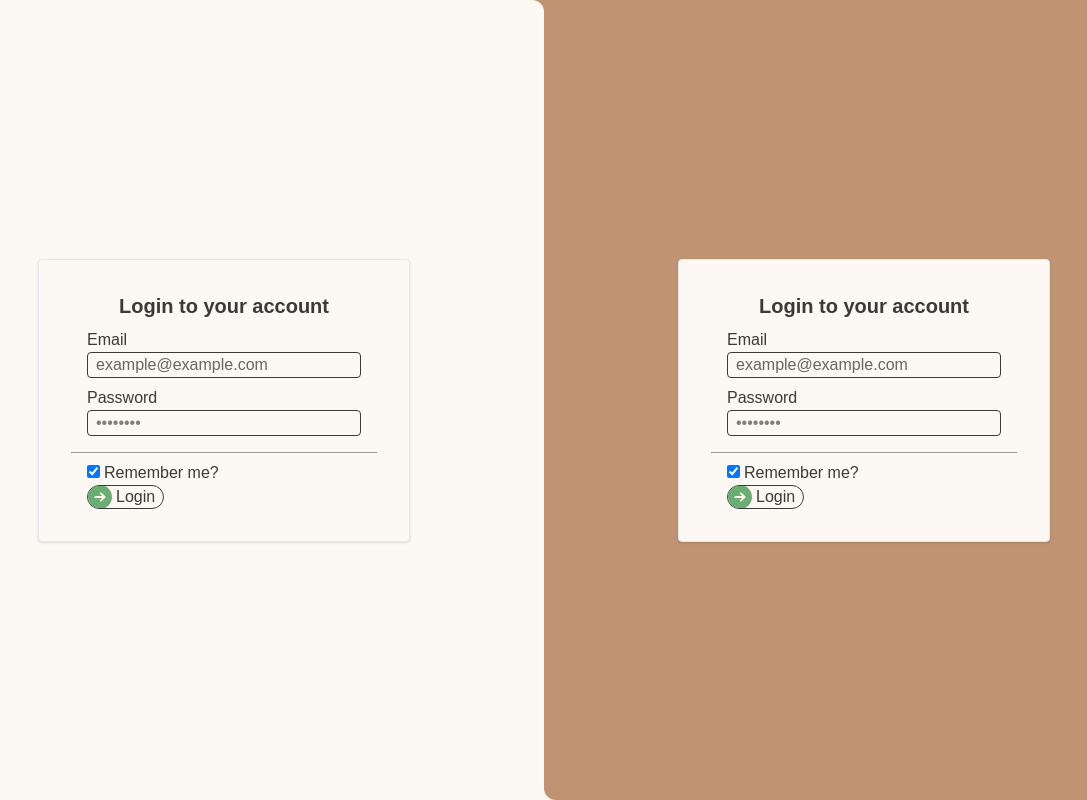
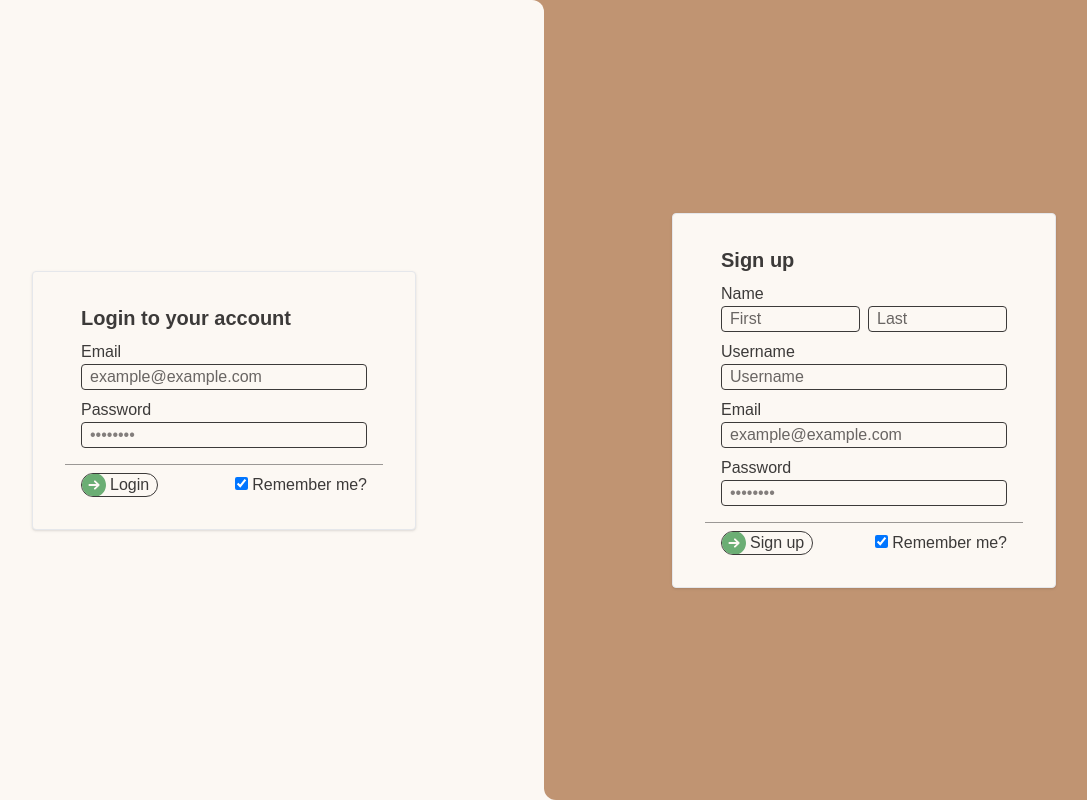
Before and after one commit to jcharme/winhacks25, a Next.js app in the folder next/: page /login in a window 1280 px wide. Shown: the whole page, without its empty margins (96-1183 px from the left). Built offline with nearby package versions, Linux system fonts and the light colour scheme; no server answers.

Commit message:
formatted sign up and updated login

```diff
--- a/next/src/app/login/page.tsx
+++ b/next/src/app/login/page.tsx
@@ -12,6 +12,7 @@ import {
 import { doc, setDoc } from "firebase/firestore";
 import { auth, db } from "@lib/firebase";
 import ArrowButton from "@/components/ArrowButton";
+import { Preahvihear } from "next/font/google";
 
 interface LoginData {
   email: string;
@@ -61,9 +62,9 @@ const Login = ({
   return (
     <form
       onSubmit={handleLogin}
-      className="bg-background px-12 py-8 space-y-2 border rounded w-fit shadow"
+      className="bg-background w-96 px-12 py-8 space-y-2 border rounded shadow"
     >
-      <h1 className="text-xl px-8 font-semibold">Login to your account</h1>
+      <h1 className="text-xl font-semibold">Login to your account</h1>
       <label className="block">
         <span className="block font-medium">Email</span>
         <input
@@ -89,7 +90,8 @@ const Login = ({
       <span>
         <hr className="border-t border-text opacity-50 -mx-4 mt-4" />
       </span>
-      <div>
+      <div className="flex justify-between items-center">
+        <ArrowButton type="submit">Login</ArrowButton>
         <label className="block">
           <input
             type="checkbox"
@@ -101,7 +103,6 @@ const Login = ({
           />
           <span className="ml-1">Remember me?</span>
         </label>
-        <ArrowButton type="submit">Login</ArrowButton>
       </div>
     </form>
   );
@@ -123,29 +124,32 @@ const Signup = ({
   const [data, setData] = useState<SignupData>({
     name: {
       first: "",
-      last:  ""
+      last: "",
     },
     username: "",
     email: "",
-    password: ""
+    password: "",
   });
   const [persist, setPersist] = useState(true);
 
   const handleSubmit = (e: FormEvent<HTMLFormElement>) => {
     e.preventDefault();
 
-    if(!data?.email || !data?.username || !data?.password || !data?.name?.first || !data?.name?.last) return;
+    if (
+      !data?.email ||
+      !data?.username ||
+      !data?.password ||
+      !data?.name?.first ||
+      !data?.name?.last
+    )
+      return;
 
     setPersistence(
       auth,
       persist ? browserLocalPersistence : browserSessionPersistence
     )
       .then(() => {
-        return createUserWithEmailAndPassword(
-          auth,
-          data.email,
-          data.password
-        )
+        return createUserWithEmailAndPassword(auth, data.email, data.password);
       })
       .then((userCredential) => {
         const user = userCredential.user;
@@ -155,7 +159,7 @@ const Signup = ({
           email: user.email,
           name: {
             first: data.name.first,
-            last: data.name.last
+            last: data.name.last,
           },
           username: data.username,
         });
@@ -167,49 +171,104 @@ const Signup = ({
       });
   };
 
+  const handleFieldChange = (e: ChangeEvent<HTMLInputElement>) => {
+    const { name, value } = e.target;
+    setData((prev) => {
+      if (name === "first" || name === "last") {
+        return {
+          ...prev,
+          name: {
+            ...prev.name,
+            [name]: value,
+          },
+        };
+      }
+      return {
+        ...prev,
+        [name]: value,
+      };
+    });
+  };
+
   return (
-    <form>
-      {/* <label className="block">
-            Username:
-            <input
-              type="text"
-              name="username"
-              value={username}
-              onChange={(change) => {
-                setUsername(change.target.value);
-              }}
-            />
-          </label>
-          <label className="block">
-            Name:
-            <input
-              type="text"
-              name="name"
-              value={name}
-              onChange={(change) => {
-                setName(change.target.value);
-              }}
-            />
-          </label>
+    <form
+      onSubmit={handleSubmit}
+      className="bg-background w-96 px-12 py-8 space-y-2 border rounded shadow"
+    >
+      <h1 className="text-xl font-semibold">Sign up</h1>
       <label className="block">
-        Email:
+        <span className="block font-medium">Name</span>
+        <div className="flex gap-2">
+          <input
+            className="bg-transparent w-full px-2 rounded border border-text placeholder-text-600"
+            type="text"
+            name="first"
+            placeholder="First"
+            value={data.name.first}
+            onChange={handleFieldChange}
+          />
+          <input
+            className="bg-transparent w-full px-2 rounded border border-text placeholder-text-600"
+            type="text"
+            name="last"
+            placeholder="Last"
+            value={data.name.last}
+            onChange={handleFieldChange}
+          />
+        </div>
+      </label>
+
+      <label className="block">
+        <span className="block font-medium">Username</span>
         <input
-          type="email"
-          name="email"
-          value={credentials.email}
-          onChange={handleCredentialsChange}
+          className="bg-transparent w-full px-2 rounded border border-text placeholder-text-600"
+          type="text"
+          name="username"
+          placeholder="Username"
+          value={data.username}
+          onChange={handleFieldChange}
         />
       </label>
       <label className="block">
-        Password:
+        <span className="block font-medium">Email</span>
         <input
+          className="bg-transparent w-full px-2 rounded border border-text placeholder-text-600"
+          type="email"
+          name="email"
+          placeholder="example@example.com"
+          value={data.email}
+          onChange={handleFieldChange}
+        />
+      </label>
+      <label className="block font-medium">
+        <span className="block">Password</span>
+        <input
+          className="bg-transparent w-full px-2 rounded border border-text placeholder-text-500"
           type="password"
           name="password"
-          value={credentials.password}
-          onChange={handleCredentialsChange}
+          placeholder="••••••••"
+          value={data.password}
+          onChange={handleFieldChange}
         />
       </label>
-      <button type="submit">Click to {action}</button> */}
+      <span>
+        <hr className="border-t border-text opacity-50 -mx-4 mt-4" />
+      </span>
+
+      <div className="flex justify-between items-center">
+        <ArrowButton type="submit">Sign up</ArrowButton>
+        <label className="block">
+          <input
+            type="checkbox"
+            name="remember me"
+            checked={persist}
+            onChange={() => {
+              setPersist(!persist);
+            }}
+          />
+          <span className="ml-1">Remember me?</span>
+        </label>
+      </div>
     </form>
   );
 };
@@ -242,7 +301,7 @@ export default function Account() {
             </div>
           </div>
           <div className="bg-secondary rounded-bl-xl w-[50vw] h-screen flex place-items-center justify-center">
-            <Login setUser={setUser} />
+            <Signup setUser={setUser} />
           </div>
         </div>
       ) : (
```
